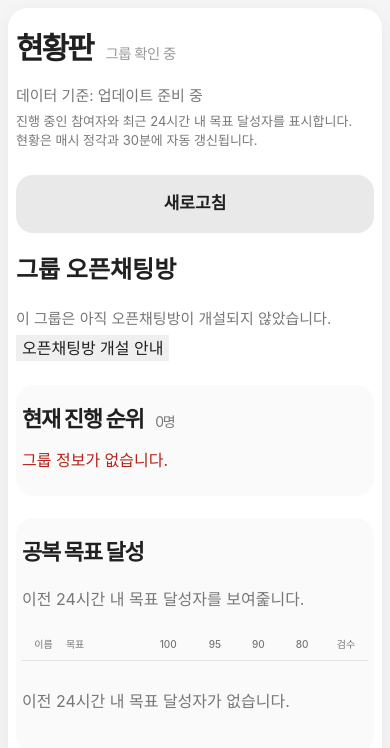
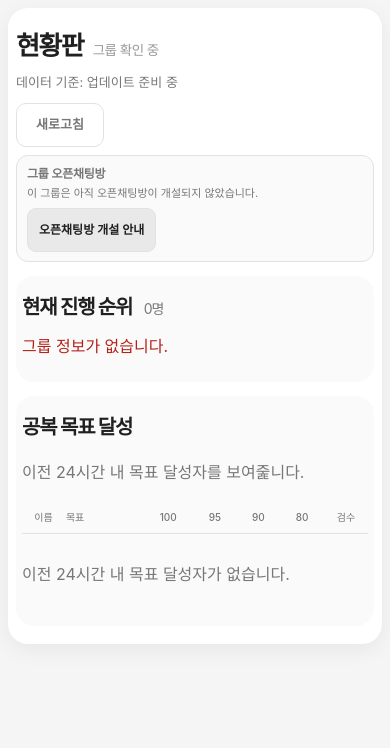
Before and after one commit to taehoon-hub/fasting-telegram-bot, a website: page board.html in a window 390 px wide. Drawn offline with Linux system fonts and the light colour scheme.

Commit message:
Polish dashboard hierarchy and update status display

```diff
--- a/board.css
+++ b/board.css
@@ -287,4 +287,124 @@ button {
   .board-table td:nth-child(n + 5) {
     width: 11.25%;
   }
+}/* Compact dashboard header */
+.board-header {
+  margin-bottom: 14px;
 }
+
+.board-header h1 {
+  margin: 0 0 8px;
+  font-size: clamp(24px, 6vw, 32px);
+  letter-spacing: -0.06em;
+}
+
+.board-header h1 span {
+  margin-left: 5px;
+  font-size: 0.52em;
+}
+
+.board-header p {
+  margin: 3px 0;
+  color: var(--muted);
+  font-size: 13px;
+  line-height: 1.45;
+}
+
+.board-note {
+  display: none;
+}
+
+.refresh-button {
+  width: auto;
+  min-width: 88px;
+  min-height: 44px;
+  margin-top: 8px;
+  padding: 9px 14px;
+  border-radius: 10px;
+  background: transparent;
+  border: 1px solid var(--line);
+  color: var(--muted);
+  font-size: 13px;
+  font-weight: 600;
+}
+
+.refresh-button:active {
+  transform: scale(0.98);
+}
+
+.open-chat-card {
+  margin-top: 10px;
+  padding: 10px 12px;
+  border: 1px solid var(--line);
+  border-radius: 12px;
+  background: var(--section-bg);
+}
+
+.open-chat-card h2 {
+  margin: 0 0 3px;
+  color: var(--muted);
+  font-size: 13px;
+  font-weight: 600;
+  letter-spacing: -0.02em;
+}
+
+.open-chat-card p {
+  margin: 0;
+  color: var(--muted);
+  font-size: 12px;
+  line-height: 1.4;
+}
+
+.open-chat-button {
+  min-height: 44px;
+  margin-top: 7px;
+  padding: 7px 11px;
+  border: 1px solid var(--line);
+  border-radius: 9px;
+  background: var(--button-bg);
+  color: var(--text);
+  font-size: 12px;
+  font-weight: 600;
+}
+
+.board-card {
+  margin-top: 16px;
+  padding: 20px 16px 16px;
+}
+
+.board-card h2 {
+  font-size: clamp(20px, 4.5vw, 26px);
+}
+
+@media (max-width: 600px) {
+  .board-header {
+    margin-bottom: 10px;
+  }
+
+  .board-header h1 {
+    font-size: 26px;
+  }
+
+  .open-chat-card {
+    margin-top: 8px;
+    padding: 9px 10px;
+  }
+
+  .open-chat-card h2 {
+    font-size: 12px;
+  }
+
+  .open-chat-card p {
+    font-size: 11px;
+  }
+
+  .refresh-button,
+  .open-chat-button {
+    min-height: 44px;
+  }
+
+  .board-card {
+    margin-top: 14px;
+    padding: 16px 6px 12px;
+  }
+}
--- a/board.js
+++ b/board.js
@@ -141,23 +141,31 @@ console.log("BOARD JS LIVE ROW FIX: 202608192352");
   }
 
   function formatDate(value) {
-    if (!value) {
-      return "\uD655\uC778\uB418\uC9C0 \uC54A\uC74C";
+    if (!value) return "업데이트 준비 중";
+
+    let date;
+
+    if (typeof value?.toDate === "function") {
+      date = value.toDate();
+    } else if (typeof value?.seconds === "number") {
+      date = new Date(
+        Number(value.seconds) * 1000 +
+        Math.floor(Number(value.nanoseconds || 0) / 1000000)
+      );
+    } else {
+      date = new Date(value);
     }
 
-    const date = new Date(value);
+    if (Number.isNaN(date.getTime())) return "업데이트 준비 중";
 
-    if (Number.isNaN(date.getTime())) {
-      return "\uD655\uC778\uB418\uC9C0 \uC54A\uC74C";
-    }
-
-    return date.toLocaleString("ko-KR", {
+    return new Intl.DateTimeFormat("ko-KR", {
       timeZone: "Asia/Seoul",
+      year: "numeric",
       month: "numeric",
       day: "numeric",
       hour: "2-digit",
       minute: "2-digit"
-    });
+    }).format(date);
   }
 
   function render(data) {
```
